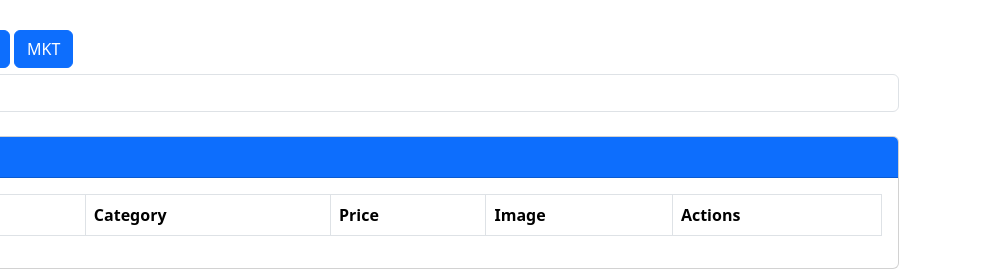
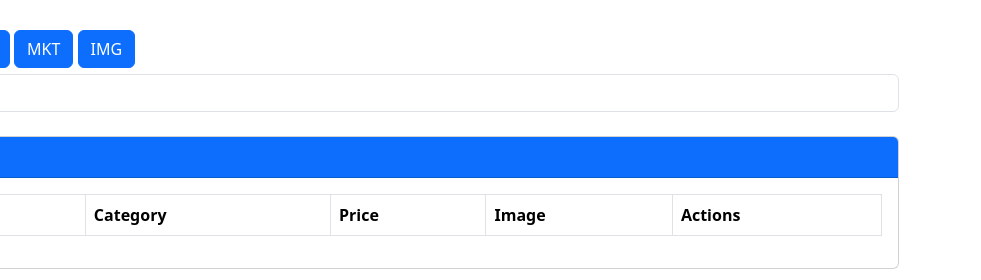
Before and after one commit to Frontend-Manager/navinrollsadmin-fzbilling, a plain HTML site: page index.html in a window 1280 px wide. Shown: the full height of the page, 299-1280 px from the left. Drawn offline with nearby package versions, Linux system fonts and the light colour scheme; no server answers.

Commit message:
Update index.html
Img Option Added

```diff
--- a/index.html
+++ b/index.html
@@ -254,6 +254,7 @@ document.getElementById('cancel-delete-btn').addEventListener('click', function
                 <!-- Add Dish Button -->
                 <button class="btn btn-primary add-dish-btn" id="add-dish-btn" data-bs-toggle="modal" data-bs-target="#addDishModal">Add Dish</button>
                 <button class="btn btn-primary add-dish-btn" onclick="window.location.href='mktad.html'">MKT</button>
+                <button class="btn btn-primary add-dish-btn" onclick="window.location.href='https://postimages.org/'">IMG</button>
                 <div class="mb-3">
                     <input type="text" id="search-bar" class="form-control" placeholder="Search for a dish..." onkeyup="searchMenuItems()">
                 </div>
```
